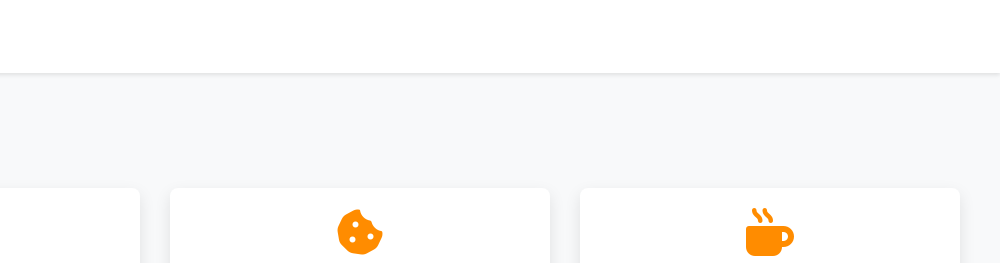
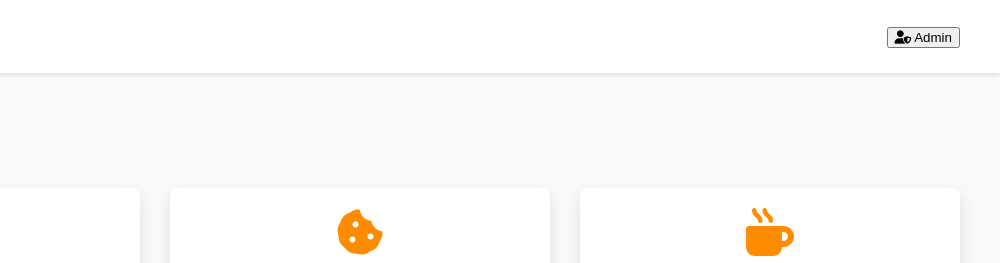
Before and after one commit to amayspp-lgtm/Kantin44, a website: page index.html in a window 1280 px wide. Shown: the top 263 px of the page, 280-1280 px from the left. Drawn offline with Linux system fonts and the light colour scheme; a small style sheet from the web is missing.

Commit message:
Add admin login button to header navigation

```diff
--- a/index.html
+++ b/index.html
@@ -16,6 +16,9 @@
             <div class="logo-brand" id="header-brand">
                 </div>
             <nav>
+                <button id="admin-login-btn" class="secondary-btn-header">
+                    <i class="fas fa-user-shield"></i> Admin
+                </button>
                 <button id="view-cart-button" class="cart-icon-btn" style="display:none;">
                     <i class="fas fa-shopping-basket"></i> Keranjang <span id="cart-count" class="badge">0</span>
                 </button>
```
